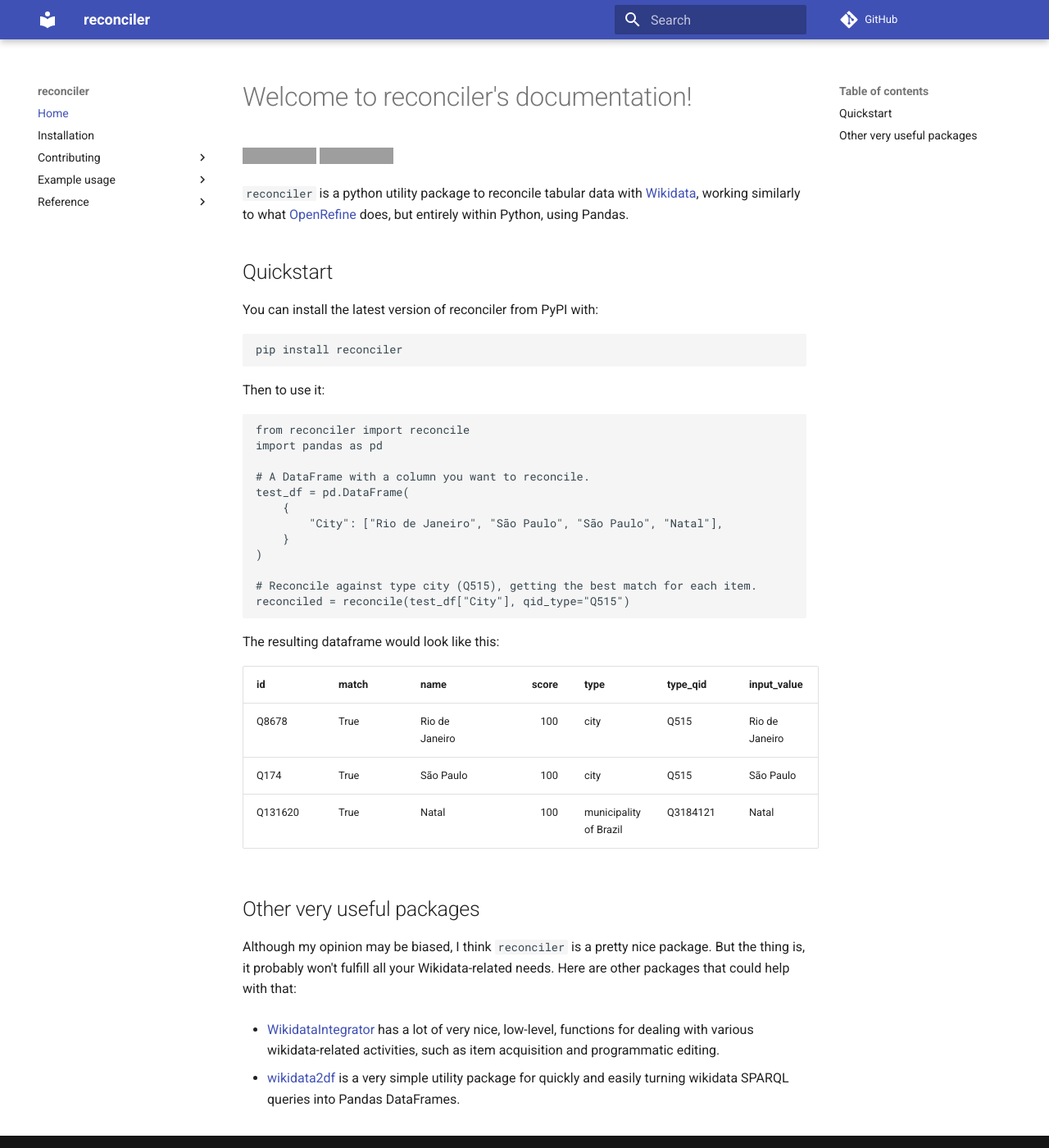
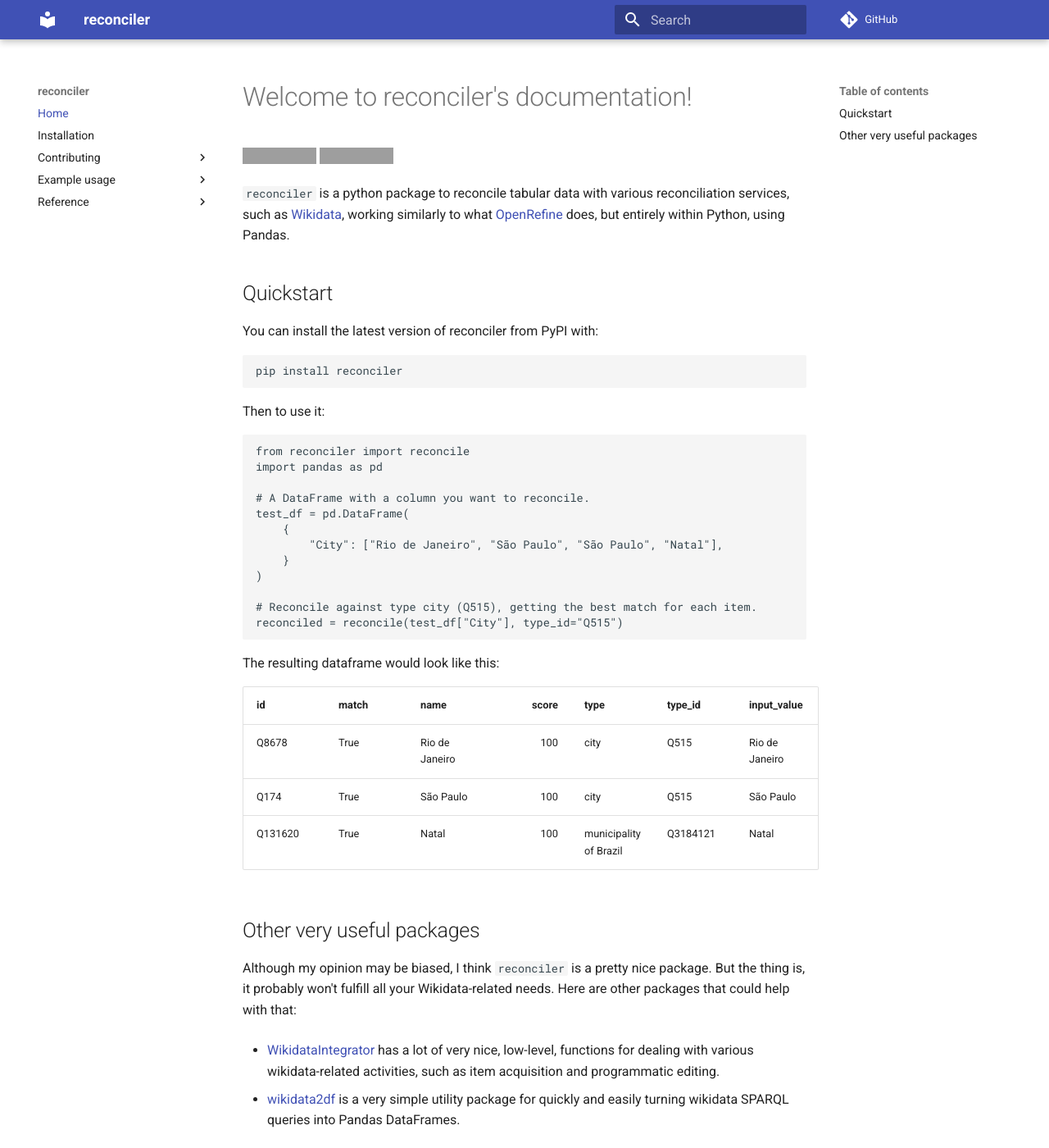
Before and after one commit to jvfe/reconciler, an MkDocs documentation site: the page built from docs/index.md, in a window 1280 px wide and 1400 px high. Shown: the whole window at 82% size. Built offline with MkDocs 1.6.1 and Material for MkDocs 9.7.7, drawn with Linux system fonts in a browser that asks for light colours; comment, search, counter and statistics services are not loaded; grey boxes are pictures that could not be loaded.

Commit message:
docs: Updated docs to comply to new argument name
Now the docs are complying to the new argument name, type_id.
Also small changes in README to indicate the possibility of using other
reconciliation services.

````diff
--- a/docs/index.md
+++ b/docs/index.md
@@ -2,11 +2,12 @@
 
 <!-- badges: start -->
 [![license](https://img.shields.io/badge/license-BSD%202--Clause-green)](https://github.com/jvfe/reconciler/blob/master/LICENSE)
-[![pytest status](https://github.com/jvfe/reconciler/workflows/Python%20package/badge.svg)](https://github.com/jvfe/reconciler/actions)
+[![pytest status](https://github.com/jvfe/reconciler/workflows/reconciler/badge.svg)](https://github.com/jvfe/reconciler/actions)
 <!-- badges: end -->
 
-`reconciler` is a python utility package to reconcile tabular data with [Wikidata](https://www.wikidata.org/wiki/Wikidata:Main_Page),
-working similarly to what [OpenRefine](https://openrefine.org/) does, but entirely within Python, using Pandas.
+`reconciler` is a python package to reconcile tabular data with various reconciliation services, such as
+[Wikidata](https://www.wikidata.org/wiki/Wikidata:Main_Page), working similarly to what [OpenRefine](https://openrefine.org/)
+does, but entirely within Python, using Pandas.
 
 ## Quickstart
 
@@ -30,12 +31,12 @@
 )
 
 # Reconcile against type city (Q515), getting the best match for each item.
-reconciled = reconcile(test_df["City"], qid_type="Q515")
+reconciled = reconcile(test_df["City"], type_id="Q515")
 ```
 
 The resulting dataframe would look like this:
 
-| id      | match   | name           |   score | type                   | type_qid   | input_value    |
+| id      | match   | name           |   score | type                   | type_id   | input_value    |
 |:--------|:--------|:---------------|--------:|:-----------------------|:-----------|:---------------|
 | Q8678   | True    | Rio de Janeiro |     100 | city                   | Q515       | Rio de Janeiro |
 | Q174    | True    | São Paulo      |     100 | city                   | Q515       | São Paulo      |
--- a/mkdocs.yml
+++ b/mkdocs.yml
@@ -1,5 +1,5 @@
 site_name: reconciler
-site_description: Python utilities to reconcile Pandas DataFrames with Wikidata.
+site_description: Python utilities to reconcile Pandas DataFrames.
 site_author: jvfe
 site_url: https://jvfe.github.io/reconciler/
 nav:
--- a/setup.py
+++ b/setup.py
@@ -30,7 +30,7 @@
         "Programming Language :: Python :: 3.7",
         "Programming Language :: Python :: 3.8",
     ],
-    description="Python utilities to reconcile Pandas DataFrames with Wikidata",
+    description="Python utility to reconcile Pandas DataFrames",
     install_requires=install_requirements,
     license="BSD license",
     long_description=readme,
````
Also changed, not shown: README.md (+5 -4 lines), 1 other file.
